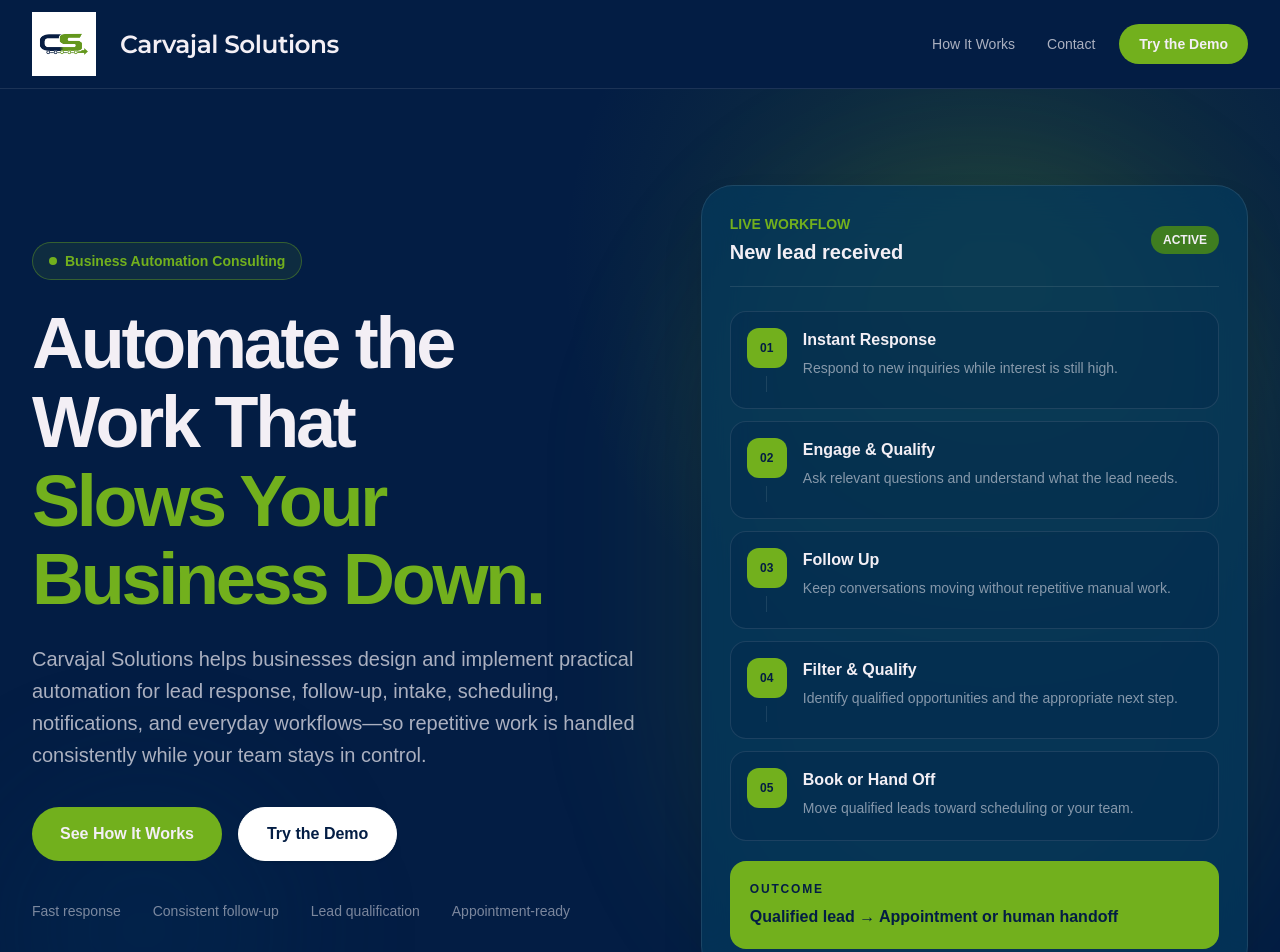
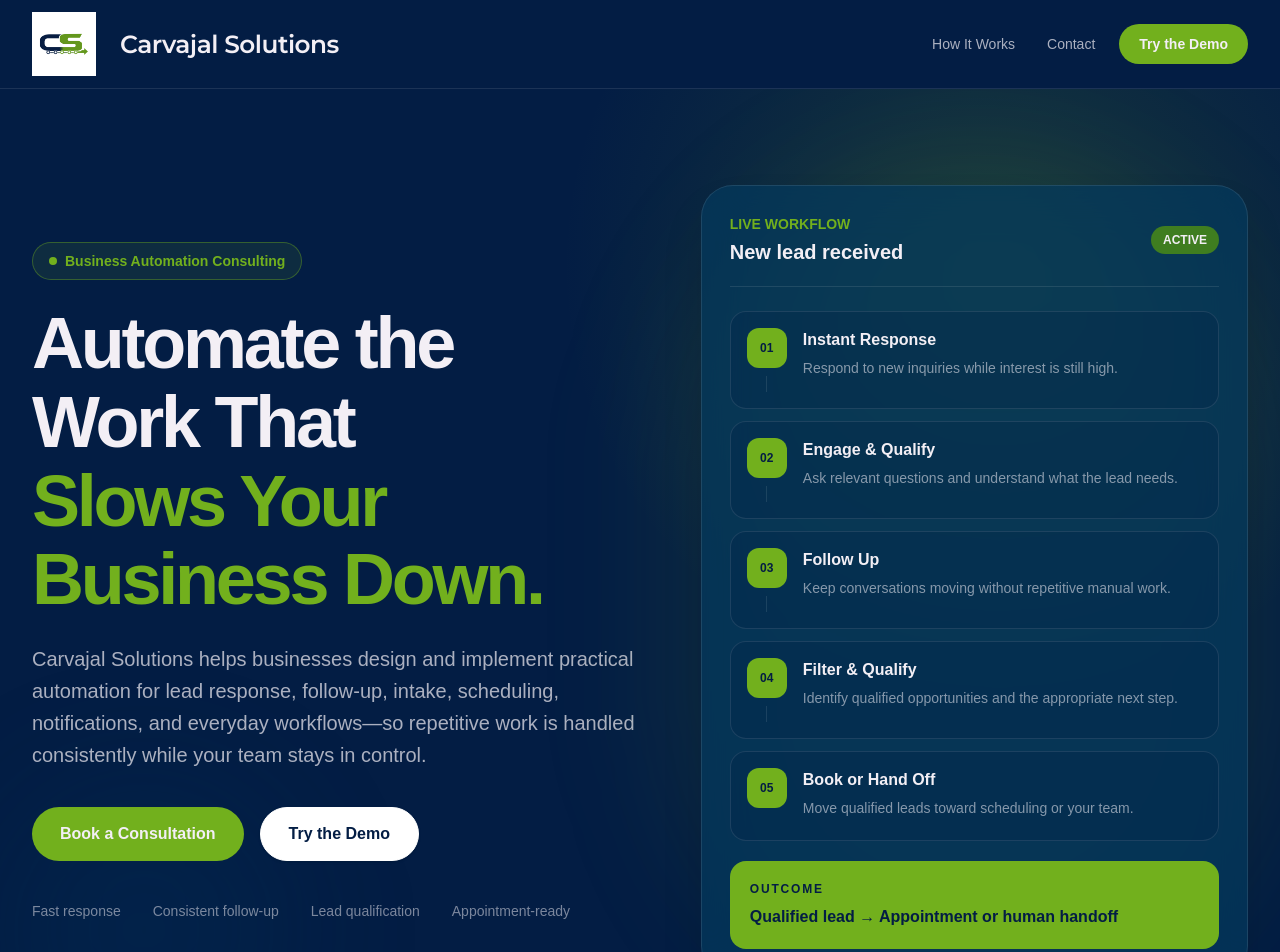
Before and after one commit to zmagnaye/Carvajal-Solutions, a Next.js app: page / in a window 1280 px wide. Shown: the top 952 px of the page. Built offline with nearby package versions, Linux system fonts and the light colour scheme.

Commit message:
feat: update primary hero CTA

```diff
--- a/app/page.tsx
+++ b/app/page.tsx
@@ -187,10 +187,10 @@
 
             <div className="mt-8 flex flex-col gap-3 sm:mt-9 sm:flex-row sm:gap-4">
               <a
-                href="#workflow"
+                href="#contact"
                 className="inline-flex w-full items-center justify-center rounded-full bg-(--cs-green) px-6 py-3.5 font-bold text-(--cs-navy) transition-all hover:-translate-y-0.5 hover:bg-(--cs-green-dark) hover:text-(--cs-off-white) sm:w-auto sm:px-7"
               >
-                See How It Works
+                Book a Consultation
               </a>
 
               <a
```
